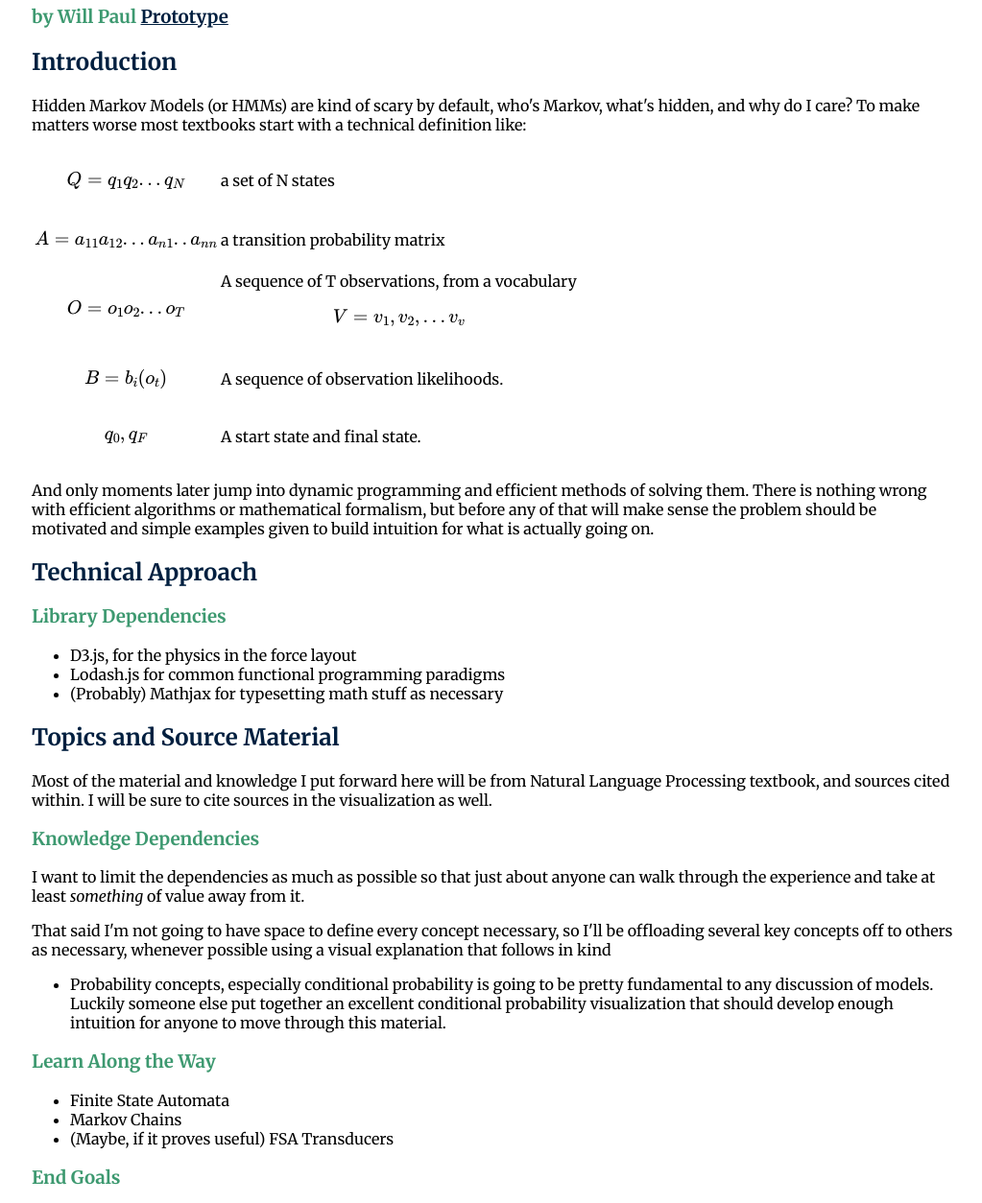
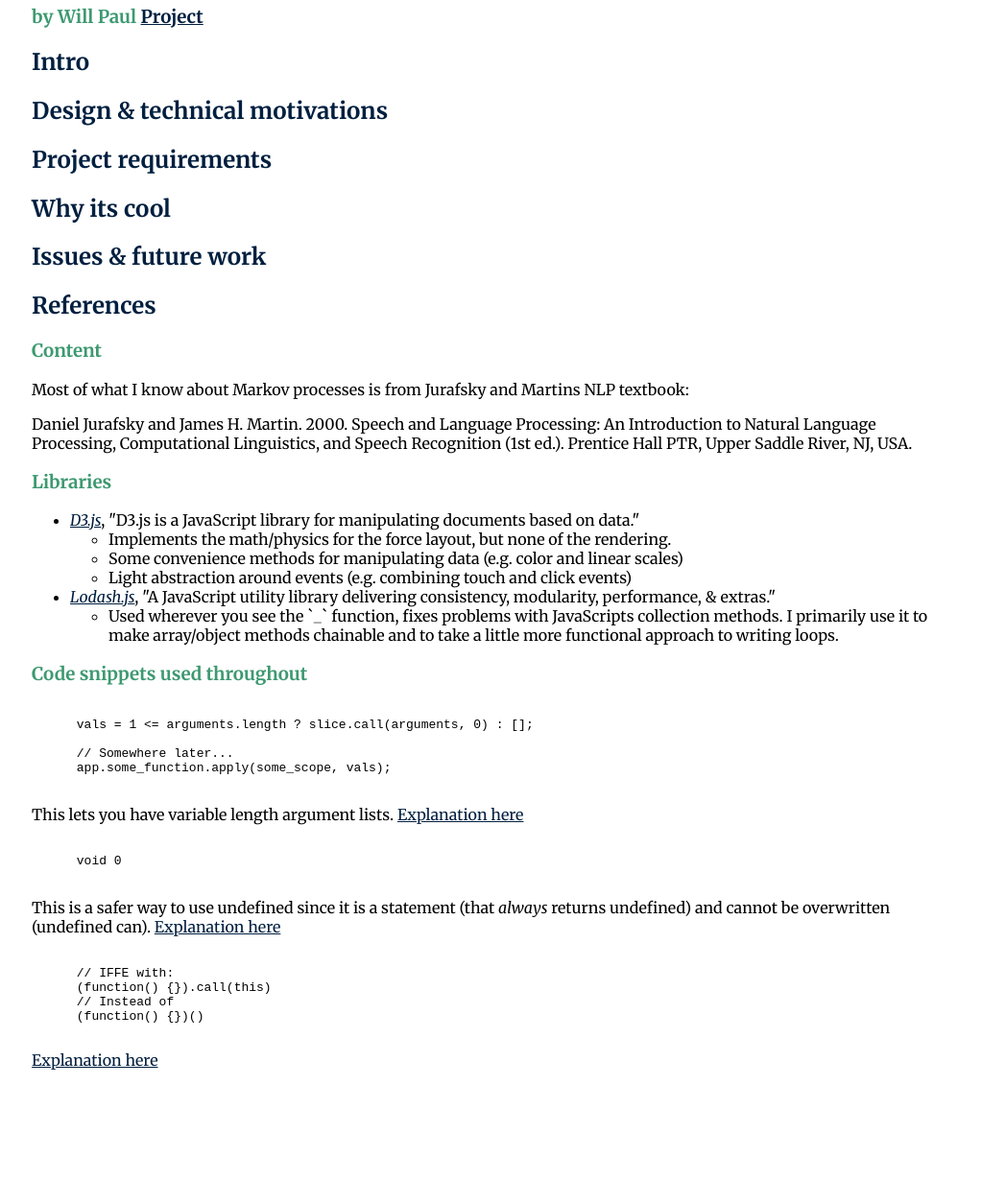
Before and after one commit to dropofwill/hmm-intro, a website: page docs.html in a window 1280 px wide. Shown: the part 101-1355 px from the top of the page at 96% size, without its empty margins (127-1150 px from the left). After the commit the page ends 1296 px from the top, so only its background shows below. Drawn offline with nearby package versions, Linux system fonts and the light colour scheme; some packages are replaced by stand-ins of ours.

Commit message:
Start roughing in documentation

```diff
--- a/docs.html
+++ b/docs.html
@@ -14,137 +14,207 @@
   </head>
   <body>
     <div class="content">
-      <h1>Hidden Markov Models Explained Visually Prototype</h1>
-      <h3>by Will Paul <a href="index.html">Prototype</a></h3>
+      <h1>Observable Markov Models Explained Visually</h1>
+      <h3>by Will Paul <a href="index.html">Project</a></h3>
 
-      <h2>Introduction</h2>
+      <h2>Intro</h2>
 
-      <p>Hidden Markov Models (or HMMs) are kind of scary by default, who's Markov, what's hidden, and why do I care? To make matters worse most textbooks start with a technical definition like:</p>
+      <h2>Design &amp; technical motivations</h2>
 
-      <table>
-        <tr>
-          <td>
-            $$ Q = q_{1}q_{2}...q_{N} $$
-          </td>
+      <h2>Project requirements</h2>
 
-          <td>
-            a set of N states
-          </td>
-        </tr>
+      <h2>Why its cool</h2>
 
-        <tr>
-          <td>
-            $$ A = a_{11}a_{12}...a_{n1}..a_{nn} $$
-          </td>
+      <h2>Issues &amp; future work</h2>
 
-          <td>
-            a transition probability matrix
-          </td>
-        </tr>
+      <h2>References</h2>
 
-        <tr>
-          <td>
-            $$ O = o_{1}o_{2}...o_{T} $$
-          </td>
+      <h3>Content</h3>
 
-          <td>
-            A sequence of T observations, from a vocabulary $$ V = v_1,v_2,...v_v $$
-          </td>
-        </tr>
+      <p>Most of what I know about Markov processes is from Jurafsky and Martins NLP textbook:</p>
 
-        <tr>
-          <td>
-            $$ B = b_{i}(o_{t}) $$
-          </td>
+      <p>Daniel Jurafsky and James H. Martin. 2000. Speech and Language Processing: An Introduction to Natural Language Processing, Computational Linguistics, and Speech Recognition (1st ed.). Prentice Hall PTR, Upper Saddle River, NJ, USA.</p>
 
-          <td>
-            A sequence of observation likelihoods.
-          </td>
-        </tr>
-
-        <tr>
-          <td>
-            $$ q_{0},q_{F} $$
-          </td>
-
-          <td>
-            A start state and final state.
-          </td>
-        </tr>
-      </table>
-
-      <p>And only moments later jump into dynamic programming and efficient methods of solving them. There is nothing wrong with efficient algorithms or mathematical formalism, but before any of that will make sense the problem should be motivated and simple examples given to build intuition for what is actually going on.</p>
-
-      <h2>Technical Approach</h2>
-
-      <h3>Library Dependencies</h3>
-
-      <ul>
-        <li>D3.js, for the physics in the force layout</li>
-        <li>Lodash.js for common functional programming paradigms</li>
-        <li>(Probably) Mathjax for typesetting math stuff as necessary</li>
-      </ul>
-
-      <h2>Topics and Source Material</h2>
-
-      <p>Most of the material and knowledge I put forward here will be from Natural Language Processing textbook, and sources cited within. I will be sure to cite sources in the visualization as well.</p>
-
-      <h3>Knowledge Dependencies</h3>
-
-      <p>I want to limit the dependencies as much as possible so that just about anyone can walk through the experience and take at least <em>something</em> of value away from it.</p>
-
-      <p>That said I'm not going to have space to define every concept necessary, so I'll be offloading several key concepts off to others as necessary, whenever possible using a visual explanation that follows in kind</p>
+      <h3>Libraries</h3>
 
       <ul>
         <li>
-          Probability concepts, especially conditional probability is going to be pretty fundamental to any discussion of models. Luckily someone else put together an excellent conditional probability visualization that should develop enough intuition for anyone to move through this material.
+          <em><a href="http://github.com/mbostock/d3">D3.js</a></em>, "D3.js is a JavaScript library for manipulating documents based on data."
+
+          <ul>
+            <li>Implements the math/physics for the force layout, but none of the rendering.</li>
+            <li>Some convenience methods for manipulating data (e.g. color and linear scales)</li>
+            <li>Light abstraction around events (e.g. combining touch and click events)</li>
+          </ul>
+        </li>
+        <li>
+          <em><a href="https://lodash.com/">Lodash.js</a></em>, "A JavaScript utility library delivering consistency, modularity, performance, &amp; extras."
+
+          <ul>
+            <li>Used wherever you see the `_` function, fixes problems with JavaScripts collection methods. I primarily use it to make array/object methods chainable and to take a little more functional approach to writing loops.</li>
+          </ul>
         </li>
       </ul>
 
-      <h3>Learn Along the Way</h3>
+      <h3>Code snippets used throughout</h3>
 
-      <ul>
-        <li>Finite State Automata</li>
-        <li>Markov Chains</li>
-        <li>(Maybe, if it proves useful) FSA Transducers</li>
-      </ul>
+      <pre><code>
+      vals = 1 &lt;= arguments.length ? slice.call(arguments, 0) : [];
 
-      <h3>End Goals</h3>
+      // Somewhere later...
+      app.some_function.apply(some_scope, vals);
+      </code></pre>
 
-      <p>The end goal for a user of this project is that they be able to understand the underlying problems that an HMM can be used to solve and at a high level how these get solved (e.g. what the algorithm does generally). This should put a user in a good position to dive into a technical textbook and begin implementing the solutions for themselves.</p>
+      <p>This lets you have variable length argument lists. <a href="http://www.informit.com/articles/article.aspx?p=1834699&amp;seqNum=4">Explanation here</a></p>
 
-      <h4>Problem 1: Likelihood, calculated with the Forward Algorithm</h4>
+      <pre><code>
+      void 0
+      </code></pre>
 
-      <p>Given an HMM $$ \lambda = (A,B) $$<br/>
-      And an observation sequence <em>O</em><br/>
-      Determine the likelihood of $$ P(O|\lambda) $$</p>
+      <p>This is a safer way to use undefined since it is a statement (that <em>always</em> returns undefined) and cannot be overwritten (undefined can). <a href="http://stackoverflow.com/questions/7452341/what-does-void-0-mean">Explanation here</a></p>
 
-      $$ \therefore $$
-      $$ \lambda(A,B) \land O \rightarrow P(O|\lambda) $$
+      <pre><code>
+      // IFFE with:
+      (function() {}).call(this)
+      // Instead of
+      (function() {})()
+      </code></pre>
 
-      <p>In other words what is the probability of a given observation sequence</p>
+      <a href="http://stackoverflow.com/questions/8035822/why-write-callthis-at-the-end-of-an-javascript-anonyms-function">Explanation here</a>
 
-
-      <h4>Problem 2: Decoding, calculated with the Viterbi Algorithm</h4>
-
-      <p>Given an observation sequence <em>O</em><br />
-      And an HMM $$ \lambda = (A,B) $$ <br />
-      Discover the best hidden state sequence Q</p>
-
-      $$ \therefore $$
-      $$ \lambda(A,B) \land O \rightarrow Q $$
-
-
-      <h4>Problem 3: Learning: calculate with the Forward-Backward Algorithm</h4>
-
-      <p>Given an observation sequence O<br/>
-      And the set of states in the HMM <br/>
-      Learn the HMM parameters A and B </p>
-
-      $$ \therefore $$
-      $$ O \land Q \rightarrow \lambda(A,B) $$
+      <pre><code>
+      </code></pre>
 
     </div>
+
+    <!--   <h2>Introduction</h2> -->
+    <!--  -->
+    <!--   <p>Hidden Markov Models (or HMMs) are kind of scary by default, who's Markov, what's hidden, and why do I care? To make matters worse most textbooks start with a technical definition like:</p> -->
+    <!--  -->
+    <!--   <table> -->
+    <!--     <tr> -->
+    <!--       <td> -->
+    <!--         $$ Q = q_{1}q_{2}...q_{N} $$ -->
+    <!--       </td> -->
+    <!--  -->
+    <!--       <td> -->
+    <!--         a set of N states -->
+    <!--       </td> -->
+    <!--     </tr> -->
+    <!--  -->
+    <!--     <tr> -->
+    <!--       <td> -->
+    <!--         $$ A = a_{11}a_{12}...a_{n1}..a_{nn} $$ -->
+    <!--       </td> -->
+    <!--  -->
+    <!--       <td> -->
+    <!--         a transition probability matrix -->
+    <!--       </td> -->
+    <!--     </tr> -->
+    <!--  -->
+    <!--     <tr> -->
+    <!--       <td> -->
+    <!--         $$ O = o_{1}o_{2}...o_{T} $$ -->
+    <!--       </td> -->
+    <!--  -->
+    <!--       <td> -->
+    <!--         A sequence of T observations, from a vocabulary $$ V = v_1,v_2,...v_v $$ -->
+    <!--       </td> -->
+    <!--     </tr> -->
+    <!--  -->
+    <!--     <tr> -->
+    <!--       <td> -->
+    <!--         $$ B = b_{i}(o_{t}) $$ -->
+    <!--       </td> -->
+    <!--  -->
+    <!--       <td> -->
+    <!--         A sequence of observation likelihoods. -->
+    <!--       </td> -->
+    <!--     </tr> -->
+    <!--  -->
+    <!--     <tr> -->
+    <!--       <td> -->
+    <!--         $$ q_{0},q_{F} $$ -->
+    <!--       </td> -->
+    <!--  -->
+    <!--       <td> -->
+    <!--         A start state and final state. -->
+    <!--       </td> -->
+    <!--     </tr> -->
+    <!--   </table> -->
+    <!--  -->
+    <!--   <p>And only moments later jump into dynamic programming and efficient methods of solving them. There is nothing wrong with efficient algorithms or mathematical formalism, but before any of that will make sense the problem should be motivated and simple examples given to build intuition for what is actually going on.</p> -->
+    <!--  -->
+    <!--   <h2>Technical Approach</h2> -->
+    <!--  -->
+    <!--   <h3>Library Dependencies</h3> -->
+    <!--  -->
+    <!--   <ul> -->
+    <!--     <li>D3.js, for the physics in the force layout</li> -->
+    <!--     <li>Lodash.js for common functional programming paradigms</li> -->
+    <!--     <li>(Probably) Mathjax for typesetting math stuff as necessary</li> -->
+    <!--   </ul> -->
+    <!--  -->
+    <!--   <h2>Topics and Source Material</h2> -->
+    <!--  -->
+    <!--   <p>Most of the material and knowledge I put forward here will be from Natural Language Processing textbook, and sources cited within. I will be sure to cite sources in the visualization as well.</p> -->
+    <!--  -->
+    <!--   <h3>Knowledge Dependencies</h3> -->
+    <!--  -->
+    <!--   <p>I want to limit the dependencies as much as possible so that just about anyone can walk through the experience and take at least <em>something</em> of value away from it.</p> -->
+    <!--  -->
+    <!--   <p>That said I'm not going to have space to define every concept necessary, so I'll be offloading several key concepts off to others as necessary, whenever possible using a visual explanation that follows in kind</p> -->
+    <!--  -->
+    <!--   <ul> -->
+    <!--     <li> -->
+    <!--       Probability concepts, especially conditional probability is going to be pretty fundamental to any discussion of models. Luckily someone else put together an excellent conditional probability visualization that should develop enough intuition for anyone to move through this material. -->
+    <!--     </li> -->
+    <!--   </ul> -->
+    <!--  -->
+    <!--   <h3>Learn Along the Way</h3> -->
+    <!--  -->
+    <!--   <ul> -->
+    <!--     <li>Finite State Automata</li> -->
+    <!--     <li>Markov Chains</li> -->
+    <!--     <li>(Maybe, if it proves useful) FSA Transducers</li> -->
+    <!--   </ul> -->
+    <!--  -->
+    <!--   <h3>End Goals</h3> -->
+    <!--  -->
+    <!--   <p>The end goal for a user of this project is that they be able to understand the underlying problems that an HMM can be used to solve and at a high level how these get solved (e.g. what the algorithm does generally). This should put a user in a good position to dive into a technical textbook and begin implementing the solutions for themselves.</p> -->
+    <!--  -->
+    <!--   <h4>Problem 1: Likelihood, calculated with the Forward Algorithm</h4> -->
+    <!--  -->
+    <!--   <p>Given an HMM $$ \lambda = (A,B) $$<br/> -->
+    <!--   And an observation sequence <em>O</em><br/> -->
+    <!--   Determine the likelihood of $$ P(O|\lambda) $$</p> -->
+    <!--  -->
+    <!--   $$ \therefore $$ -->
+    <!--   $$ \lambda(A,B) \land O \rightarrow P(O|\lambda) $$ -->
+    <!--  -->
+    <!--   <p>In other words what is the probability of a given observation sequence</p> -->
+    <!--  -->
+    <!--  -->
+    <!--   <h4>Problem 2: Decoding, calculated with the Viterbi Algorithm</h4> -->
+    <!--  -->
+    <!--   <p>Given an observation sequence <em>O</em><br /> -->
+    <!--   And an HMM $$ \lambda = (A,B) $$ <br /> -->
+    <!--   Discover the best hidden state sequence Q</p> -->
+    <!--  -->
+    <!--   $$ \therefore $$ -->
+    <!--   $$ \lambda(A,B) \land O \rightarrow Q $$ -->
+    <!--  -->
+    <!--  -->
+    <!--   <h4>Problem 3: Learning: calculate with the Forward&#45;Backward Algorithm</h4> -->
+    <!--  -->
+    <!--   <p>Given an observation sequence O<br/> -->
+    <!--   And the set of states in the HMM <br/> -->
+    <!--   Learn the HMM parameters A and B </p> -->
+    <!--  -->
+    <!--   $$ \therefore $$ -->
+    <!--   $$ O \land Q \rightarrow \lambda(A,B) $$ -->
+    <!--  -->
+    <!-- </div> -->
 
     <script type="text/javascript" src="http://cdn.mathjax.org/mathjax/latest/MathJax.js?config=TeX-AMS-MML_HTMLorMML"> </script>
     <script src="lib/main.js"></script>
```
